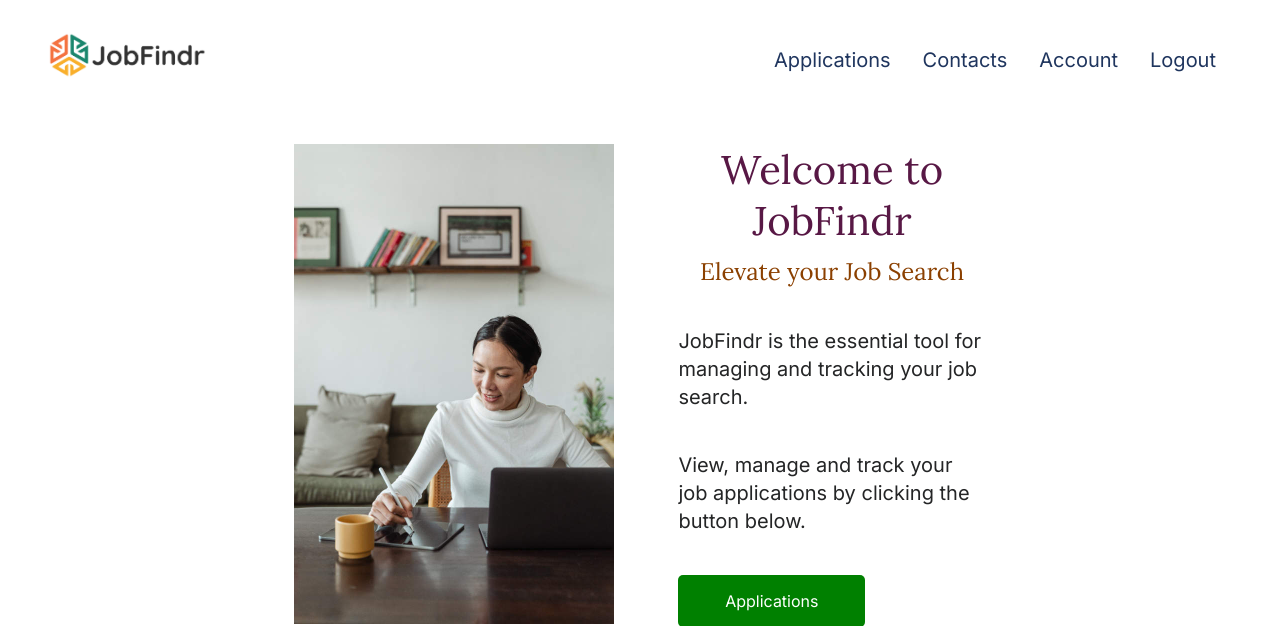
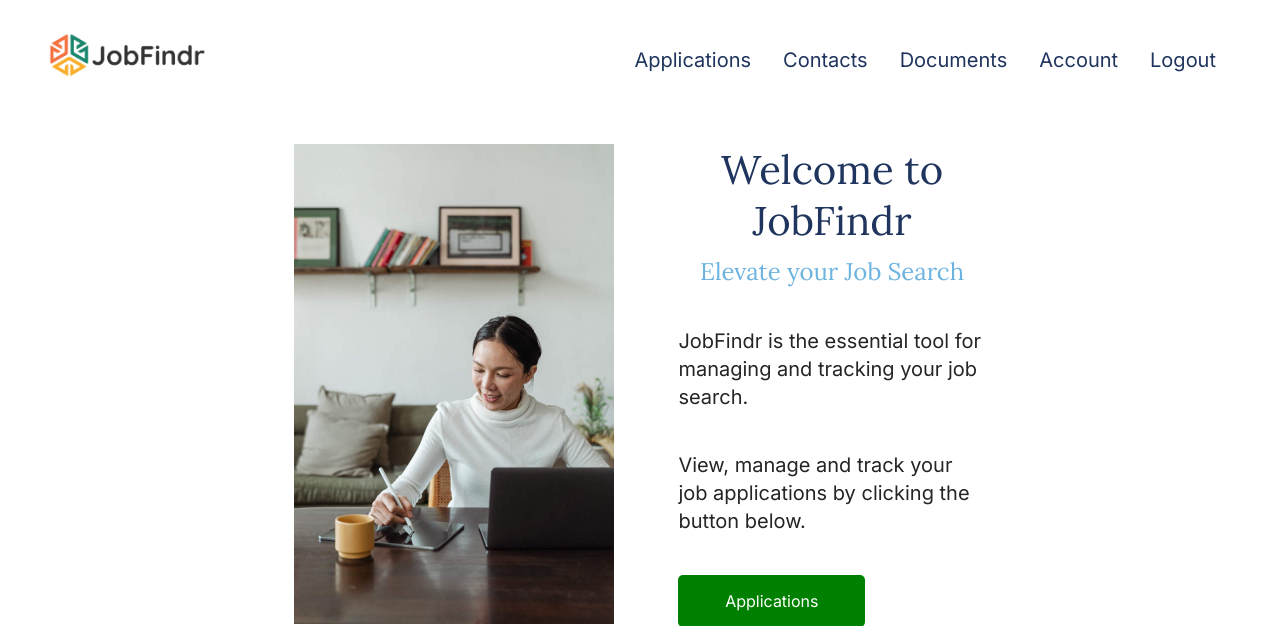
Before and after one commit to DennieCodes/jobfindr, a Django app: page /home/ in a window 1280 px wide. Shown: the top 626 px of the page. Run offline with Django 4.2, Linux system fonts and the light colour scheme; the visitor is signed in with stand-in values (Sample User, id 1).

Commit message:
Fixed base.html layout details

```diff
--- a/applications/forms.py
+++ b/applications/forms.py
@@ -8,7 +8,8 @@ class ApplicationForm(ModelForm):
       "company",
       "link",
       "role",
-      "description"
+      "description",
+      "date_applied",
     )
 
 class ApplicationFullForm(ModelForm):
@@ -19,6 +20,7 @@ class ApplicationFullForm(ModelForm):
       "link",
       "role",
       "description",
+      "date_applied",
       "application_status",
       "screening",
       "assessment",
--- a/applications/models.py
+++ b/applications/models.py
@@ -1,6 +1,7 @@
 from django.db import models
 from django.conf import settings
-from enum import Enum
+from datetime import date
+
 
 class ApplicationStatus(models.TextChoices):
   NORESPONSE = "N", "No Response"
@@ -30,6 +31,7 @@ class Application(models.Model):
   link = models.URLField(max_length=256)
   role = models.CharField(max_length=200)
   description = models.TextField()
+  date_applied = models.DateField(default=date.today)
   application_status = models.CharField(
     max_length=1,
     choices=ApplicationStatus.choices,
--- a/home/static/css/home.css
+++ b/home/static/css/home.css
@@ -51,13 +51,13 @@ h1 {
   font-weight: 300;
   margin: 0 0 .25em;
   text-align: center;
-  color: #581845;
+  color: #1F355E;
 }
 
 h2 {
   margin-top: 0;
   text-align: center;
-  color: #8B4000;
+  color: #6CB3E0;
 }
 
 .primary-cta {
--- a/home/templates/base.html
+++ b/home/templates/base.html
@@ -30,6 +30,9 @@
             <a href="">Contacts</a>
           </li>
           <li>
+            <a href="">Documents</a>
+          </li>
+          <li>
             <a href="">Account</a>
           </li>
           <li>
```
Also changed, not shown: applications/migrations/0014_application_date_applied.py (added).
